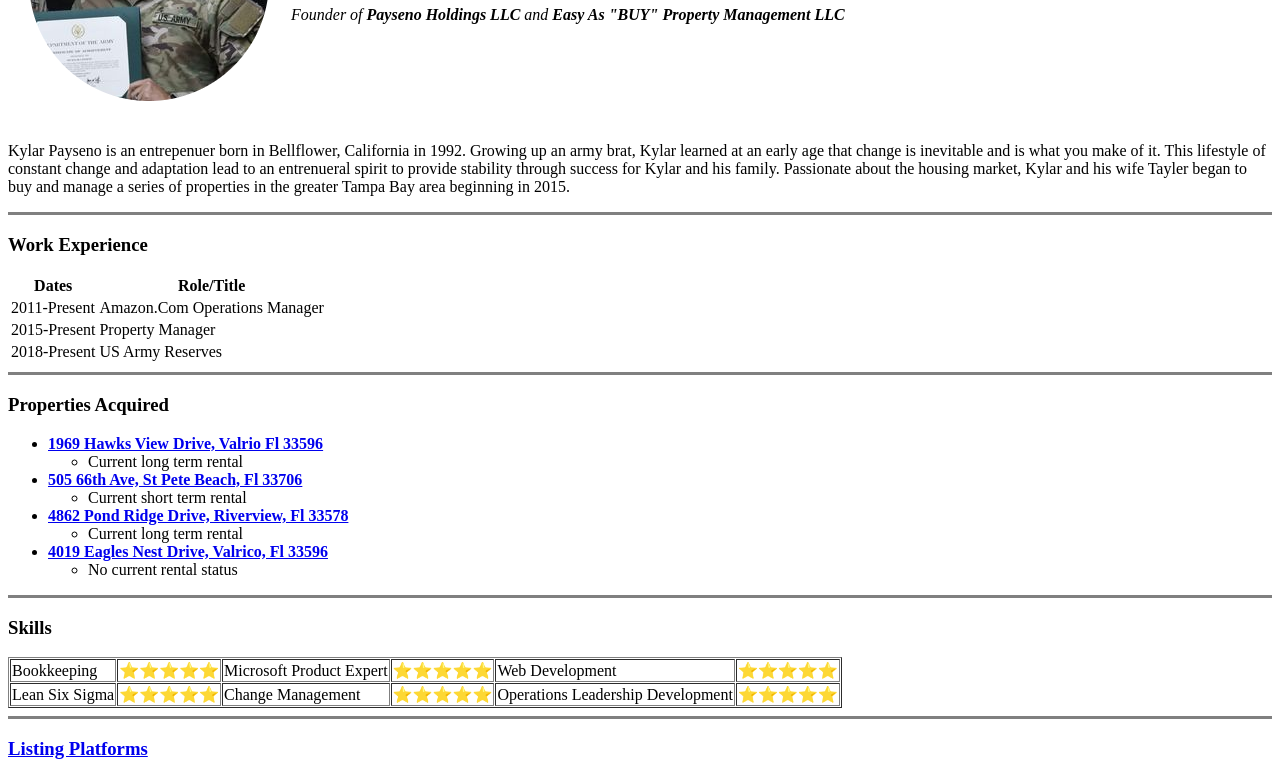
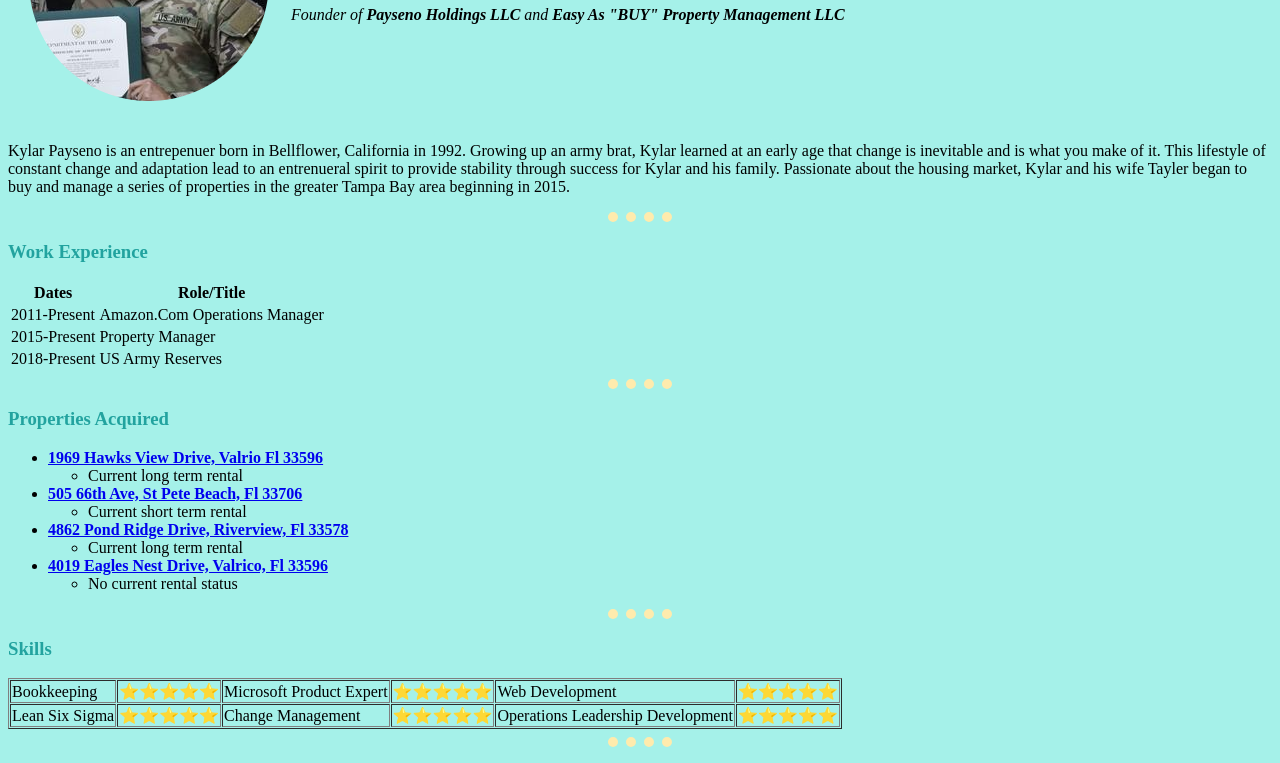
Before and after one commit to kpayseno/cv, a plain HTML site: page index.html in a window 1280 px wide. Shown: the part 168-931 px from the top of the page. Drawn offline with Linux system fonts and the light colour scheme.

Commit message:
Updated Styling

```diff
--- /dev/null
+++ b/CSS/styles.css
@@ -0,0 +1,16 @@
+body {
+    background-color: #A5F1E9;
+}
+hr {
+    color: #FFEBAD;
+    border-style: none;
+    border-top-style: dotted;
+    border-width: 10px;
+    width: 5%;
+}
+h3 {
+    color: #22A39F;
+}
+h1 {
+    color: #22A39F;
+}
--- a/index.html
+++ b/index.html
@@ -3,11 +3,12 @@
   <head>
     <meta charset="UTF-8">
     <title>Kylar Payseno Personal Site</title>
+    <link rel="stylesheet" href="CSS/styles.css">
   </head>
   <body>
     <table cellspacing="20">
         <tr>
-            <td><img src="Images/Payseno.png" alt="Kylar Payseno Profile Picture"></td>
+            <td><img src="images/Payseno.png" alt="Kylar Payseno Profile Picture"></td>
             <td><h1>Kylar Payseno</h1>
                 <p><em>Founder of <strong>Payseno Holdings LLC</strong> and <strong>Easy As "BUY" Property Management LLC</strong></em></p></td>
         </tr>
@@ -15,7 +16,7 @@
     <p>Kylar Payseno is an entrepenuer born in Bellflower, California in 1992. Growing up an army brat, Kylar learned at an early age that change is inevitable and is what you
         make of it. This lifestyle of constant change and adaptation lead to an entrenueral spirit to provide stability through success for Kylar and his family. Passionate about
         the housing market, Kylar and his wife Tayler began to buy and manage a series of properties in the greater Tampa Bay area beginning in 2015.</p>
-    <hr size="3" noshade>
+    <hr>
     <h3>Work Experience</h3>
         <table>
             <thead>
@@ -35,7 +36,7 @@
                 <td>US Army Reserves</td>
             </tr>
         </table>
-    <hr size="3" noshade>
+    <hr>
     <h3>Properties Acquired</h3>
     <ul>
         <li><strong><a href="https://www.zillow.com/homedetails/1969-Hawks-View-Dr-Ruskin-FL-33570/124832177_zpid/?view=public">1969 Hawks View Drive, Valrio Fl 33596</a></strong>
@@ -59,7 +60,7 @@
             </ul>
         </li>
     </ul>
-    <hr size="3" noshade>
+    <hr>
     <h3>Skills</h3>
         <table cellspacing="1" border="1">
             <tr>
@@ -79,7 +80,7 @@
                 <td>⭐⭐⭐⭐⭐</td>
             </tr>
         </table>
-    <hr size="3" noshade>
+    <hr>
     <h3><a href="Listing Platforms.html">Listing Platforms</a></h3>
     <h3><a href="Contact Info.html">Contact Me</a></h3>
   </body>
```
Also changed, not shown: Contact Info.html (+1 -0 lines), Listing Platforms.html (+1 -0 lines).
